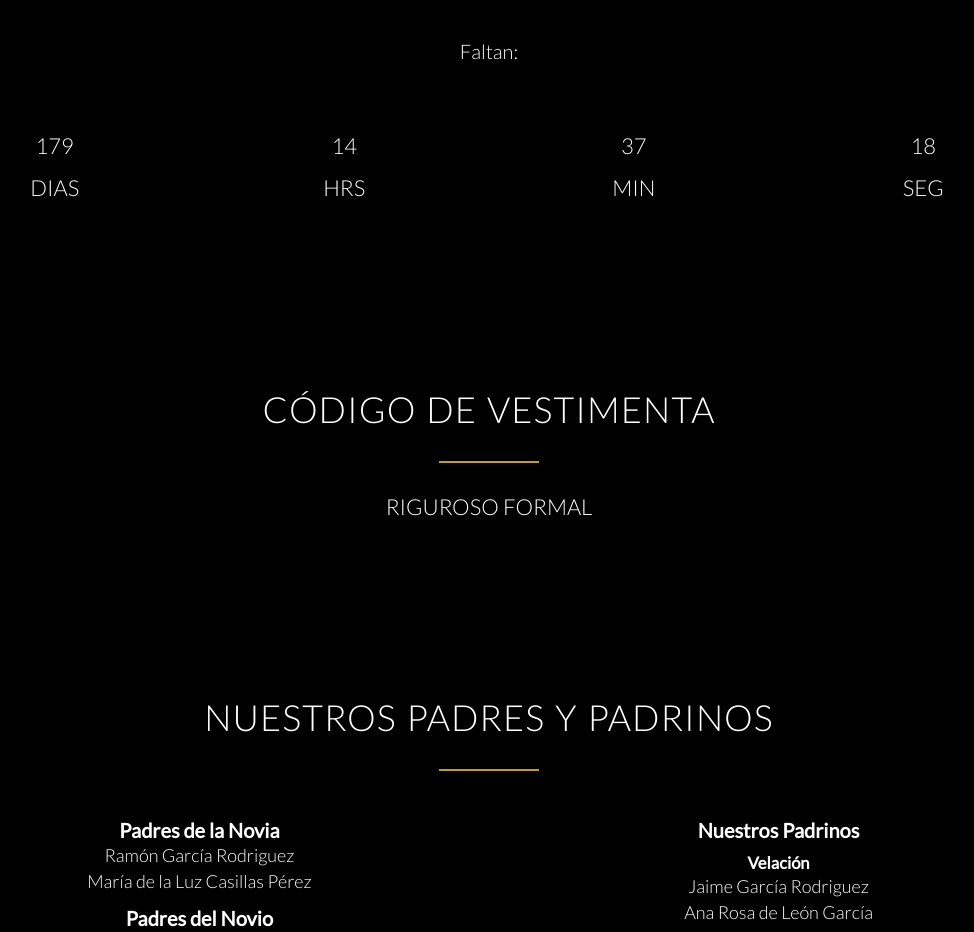
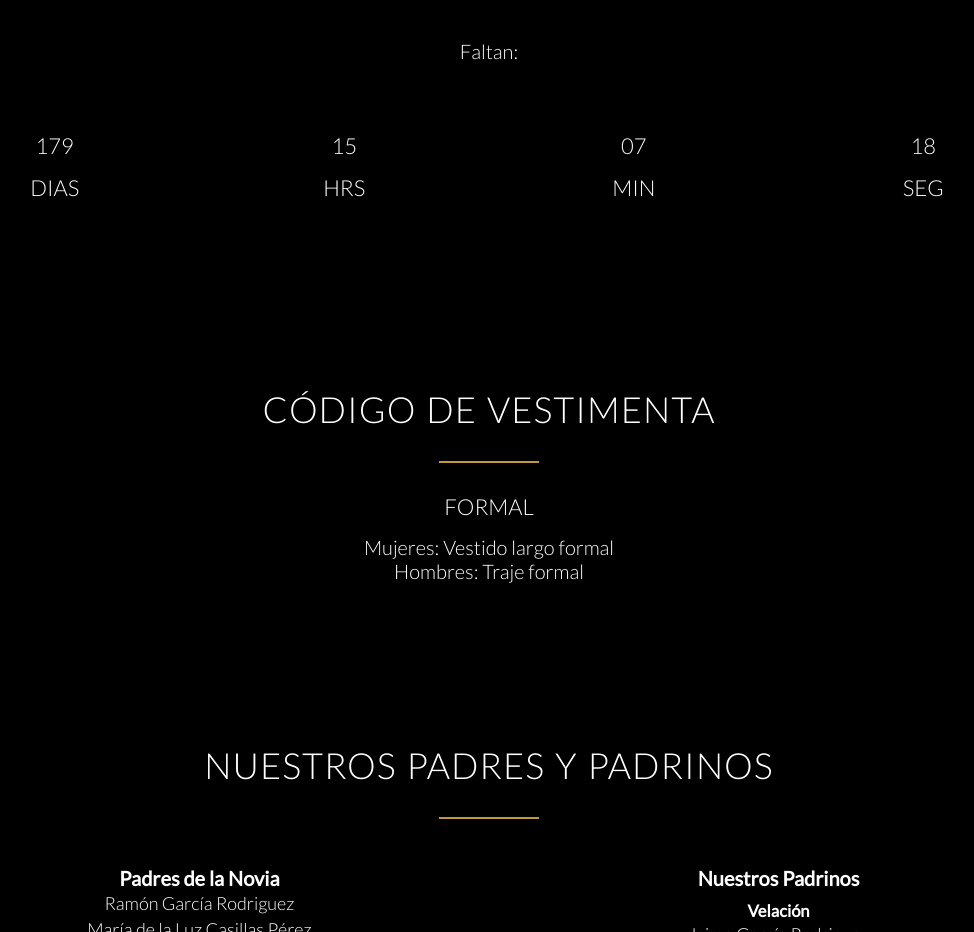
Before and after one commit to AntonioMB92/boda-consuelo-y-antonio, a website built with Parcel: page index.html in a window 1280 px wide. Shown: the part 3120-4052 px from the top of the page, without its empty margins (151-1125 px from the left). Built offline with nearby package versions, Linux system fonts and the light colour scheme.

Commit message:
Fix countdown, note dresscode

```diff
--- a/index.html
+++ b/index.html
@@ -179,7 +179,9 @@
     <section id="vestimenta">
       <div class="row">
         <h2>Código de vestimenta</h2>
-        <h3 class="center">RIGUROSO FORMAL</h3>
+        <h3 class="center">FORMAL</h3>
+        <p class="center">Mujeres: Vestido largo formal</p>
+        <p class="center">Hombres: Traje formal</p>
       </div>
     </section>
     <section id="padres-y-padrinos">
--- a/src/js/app.js
+++ b/src/js/app.js
@@ -1,5 +1,5 @@
 const countdown = () => {
-    const countDate = new Date('November 30, 2024 16:00:00').getTime();
+    const countDate = new Date('November 30, 2024 16:30:00').getTime();
     const now = new Date();
 
     const gap = countDate - now;
```
